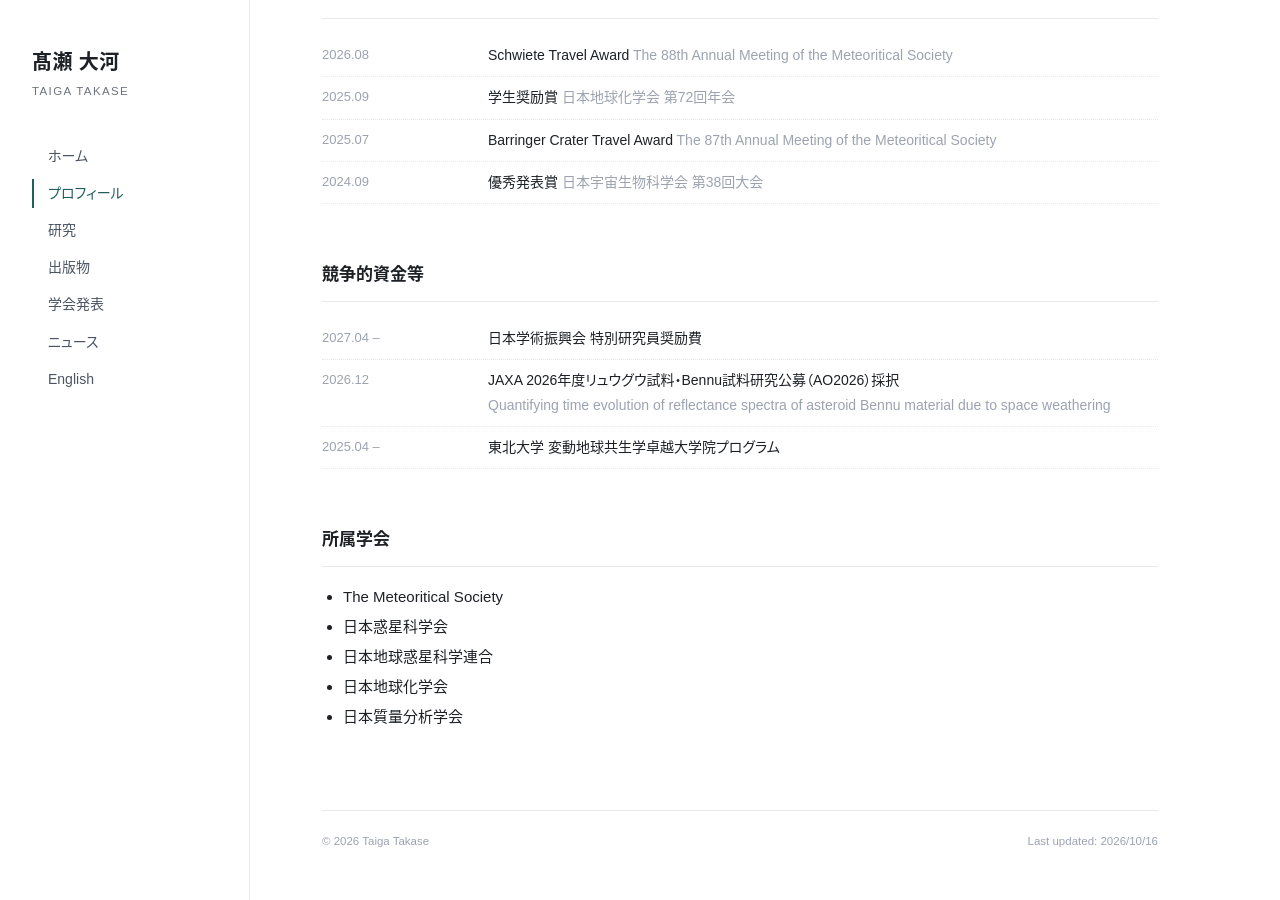
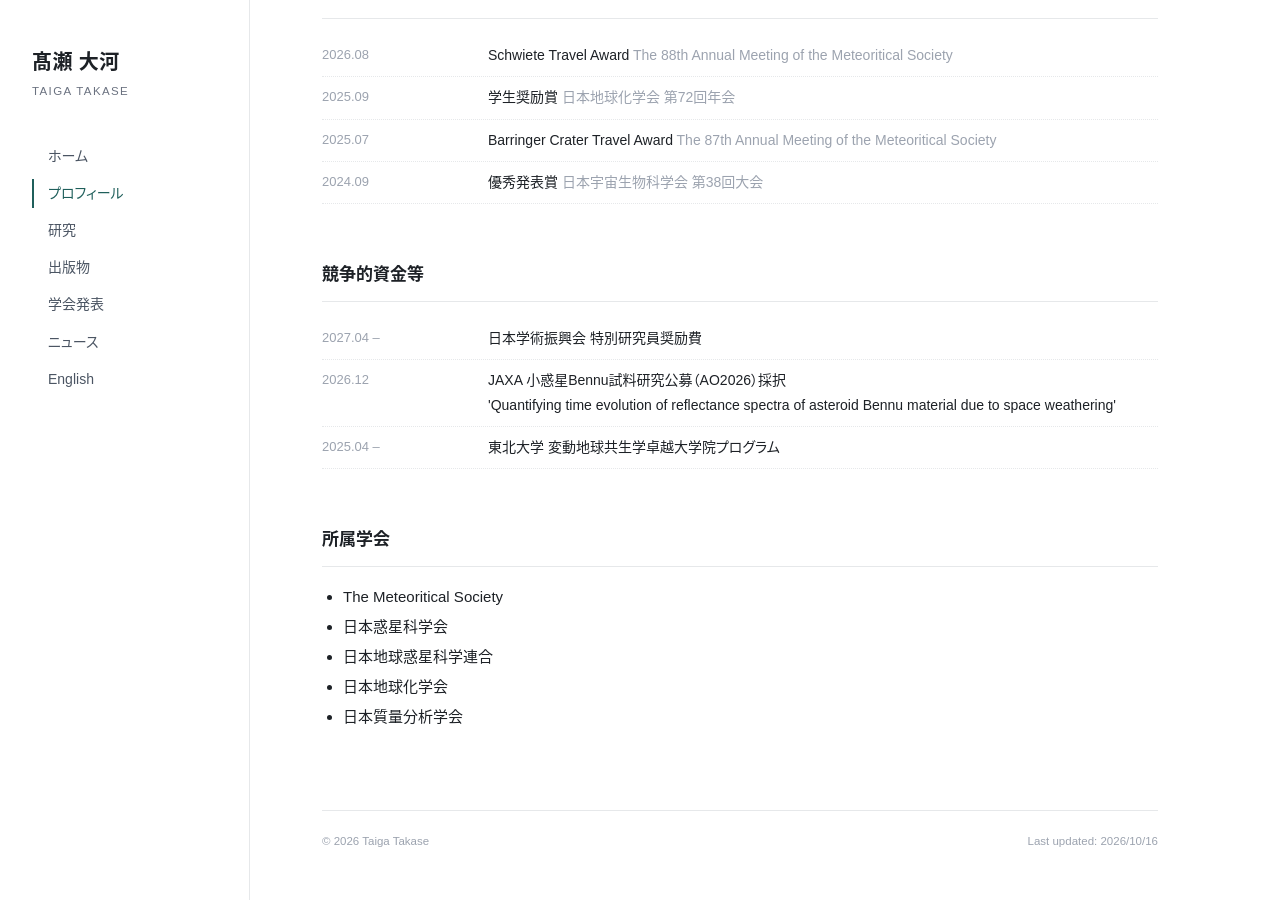
Before and after one commit to takasetaigat1/takasetaigat1.github.io, a Jekyll site: the page built from profile.html, in a window 1280 px wide and 900 px high, scrolled down 853 px. Built offline with Jekyll 4.4.1, drawn with Linux system fonts in a browser that asks for light colours; some web fonts are replaced.

Commit message:
AO2026 wording; project title in quotes
Co-Authored-By: Claude Fable 5.1 <noreply@anthropic.com>
Claude-Session: https://claude.ai/code/session_01WJ69PvNMxXwpNZfvYmXkxj

```diff
--- a/_data/profile.yml
+++ b/_data/profile.yml
@@ -29,12 +29,12 @@ awards:
     text: 優秀発表賞
     sub: 日本宇宙生物科学会 第38回大会
 
-# 競争的資金等（sub: は任意。課題名などを2行目に薄字で表示）
+# 競争的資金等（sub: は任意。課題名などを2行目に ' ' 付きで表示）
 grants:
   - period: 2027.04 –
     text: 日本学術振興会 特別研究員奨励費
   - period: 2026.12
-    text: JAXA 2026年度リュウグウ試料・Bennu試料研究公募（AO2026）採択
+    text: JAXA 小惑星Bennu試料研究公募（AO2026）採択
     sub: "Quantifying time evolution of reflectance spectra of asteroid Bennu material due to space weathering"
   - period: 2025.04 –
     text: 東北大学 変動地球共生学卓越大学院プログラム
--- a/profile.html
+++ b/profile.html
@@ -28,7 +28,7 @@ permalink: /profile/
 
 {% if p.grants.size > 0 %}
 <h2>競争的資金等</h2>
-<ul class="timeline">{% for e in p.grants %}<li><span class="dt">{{ e.period }}</span><span>{{ e.text }}{% if e.sub %}<br><span class="sub">{{ e.sub }}</span>{% endif %}</span></li>{% endfor %}</ul>
+<ul class="timeline">{% for e in p.grants %}<li><span class="dt">{{ e.period }}</span><span>{{ e.text }}{% if e.sub %}<br>'{{ e.sub }}'{% endif %}</span></li>{% endfor %}</ul>
 {% endif %}
 
 {% if p.activities.size > 0 %}
```
